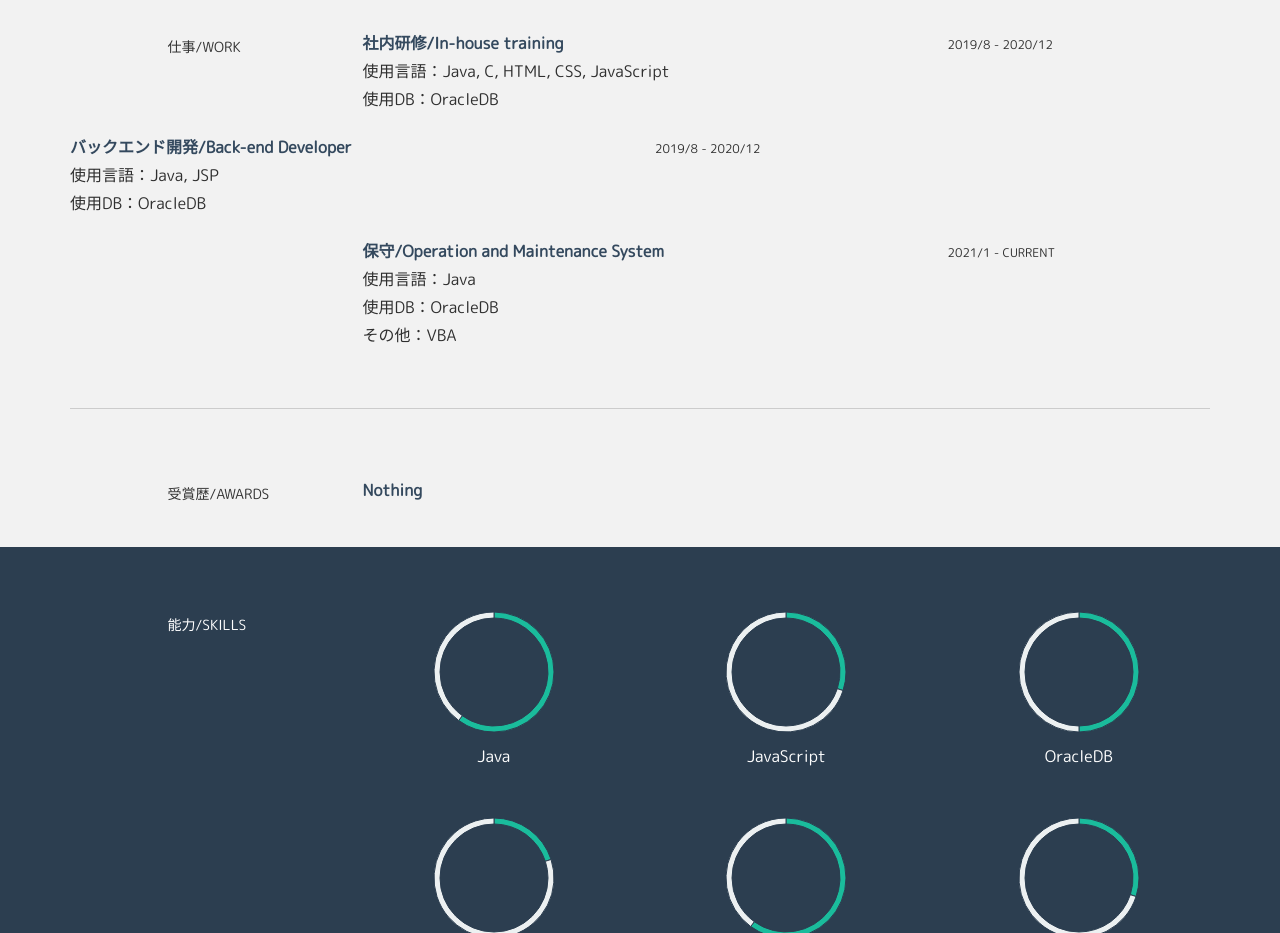
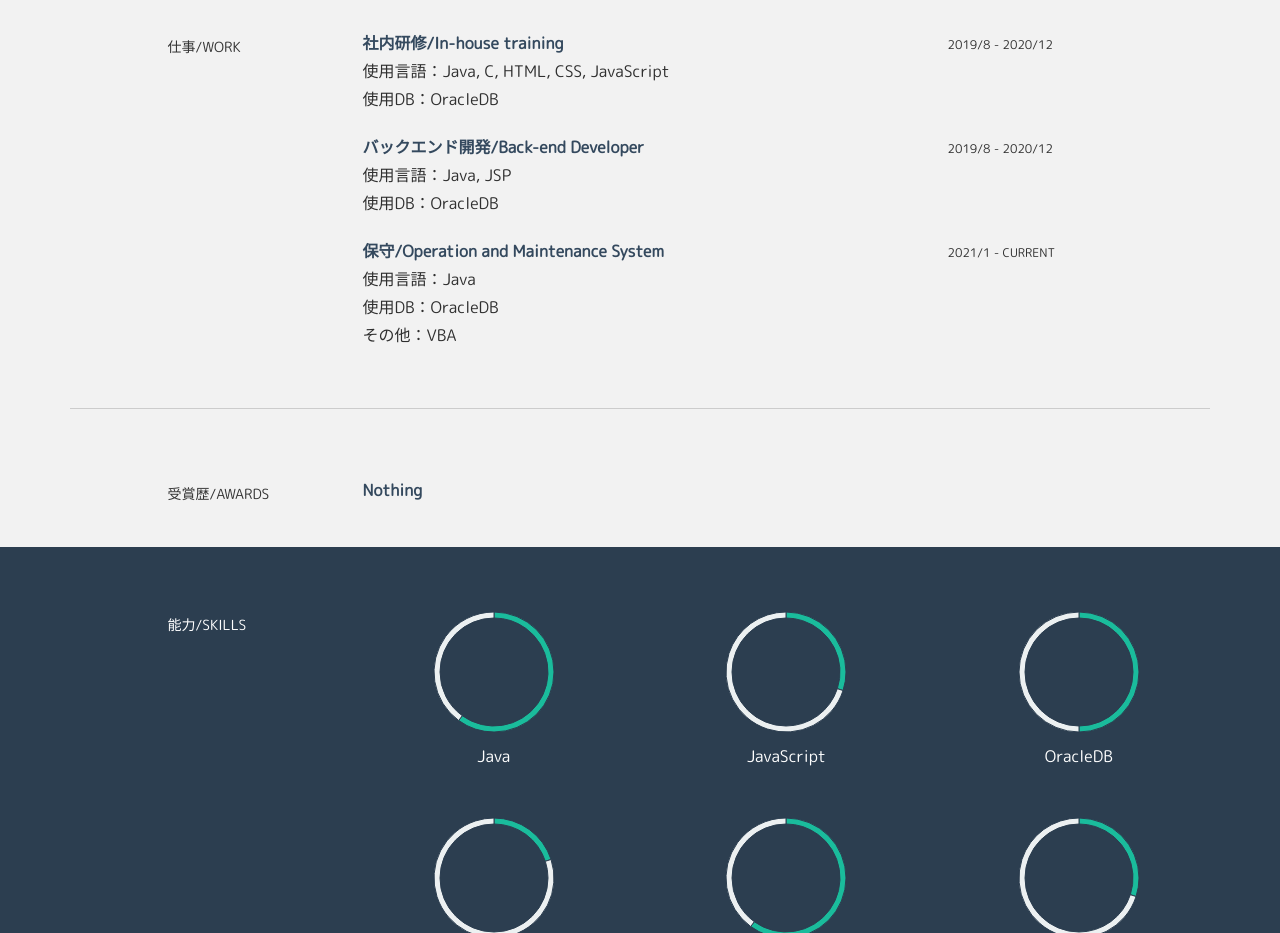
Before and after one commit to yuki-nyanko/yuki-nyanko.github.io, a plain HTML site: page index.html in a window 1280 px wide. Shown: the part 1120-2053 px from the top of the page. Drawn offline with Linux system fonts and the light colour scheme.

Commit message:
仕事追加分修正

```diff
--- a/index.html
+++ b/index.html
@@ -170,7 +170,7 @@
         </p>
       </div>
 
-      <div class="col-lg-6">
+      <div class="col-lg-6 col-lg-offset-3">
         <p>
           <t>バックエンド開発/Back-end Developer</t>
           </br>使用言語：Java, JSP
```
